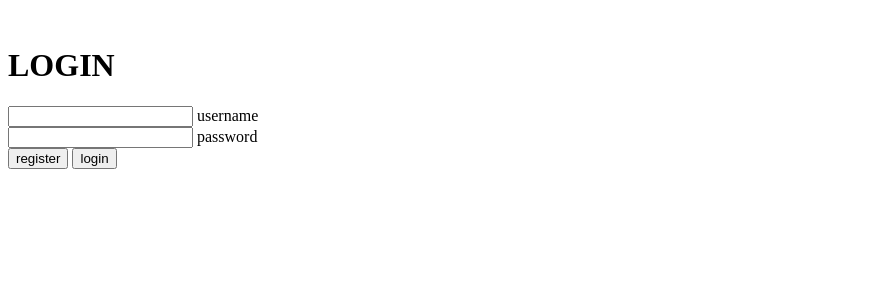
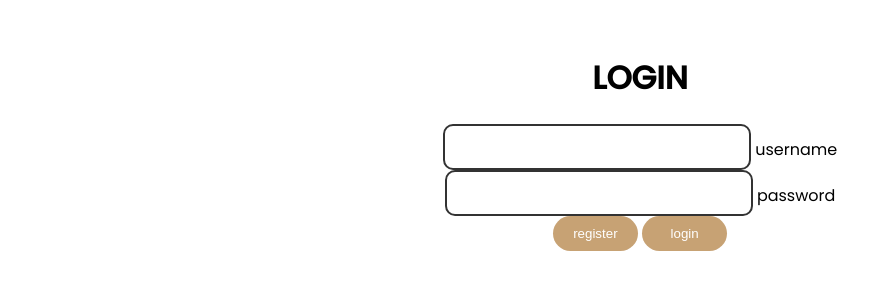
Before and after one commit to ericsolorio/CarSearchDatabase, a Flask app: page / in a window 1280 px wide. Shown: the top 300 px of the page, without its empty margins (0-892 px from the left). Run offline with Flask 2, Linux system fonts and the light colour scheme.

Commit message:
realbackup

```diff
--- a/project/server.py
+++ b/project/server.py
@@ -79,10 +79,10 @@ with app.app_context():
             with open("temp.json", "w") as json_file:
                 json.dump(fullname[0][0],json_file)
 
-            if(results[0][0] == 'student'):
-                return 'student'
-            elif(results[0][0] == 'business'):
-                return 'business'
+            if(results[0][0] == 'NORMAL'):
+                return 'NORMAL'
+            elif(results[0][0] == 'BUSINESS'):
+                return 'BUSINESS'
 
 
         else:
@@ -228,9 +228,10 @@ with app.app_context():
 
         cur.execute(f"""
         SELECT d_address
-        FROM cars, dealership, availability
-        WHERE c_carid = a_carid
-        AND d_dealerid = a_dealerid
+        FROM orders, cars, availability, dealership
+        WHERE c_carid = o_carid
+        AND d_dealerid = o_dealerid
+        AND a_orderid = o_orderid
         AND c_make LIKE ?
         AND c_model LIKE ?
         AND c_year LIKE ?
@@ -312,12 +313,12 @@ with app.app_context():
         #print(fullname)
 
         cur.execute(f"""
-        SELECT *
-        FROM availability, dealership, cars
-        WHERE a_carid = c_carid
-        AND a_dealerid = d_dealerid
-        AND a_carid = ?
-        """,(carid))
+        SELECT d_address
+        FROM availability, orders, dealership, cars
+        WHERE a_orderid = o_orderid
+        AND o_dealerid = d_dealerid
+        AND c_carid = ?
+        """,(carid,))
         results = cur.fetchall()
 
         return results
--- a/project/static/main.js
+++ b/project/static/main.js
@@ -16,10 +16,10 @@ function creds(){
         console.log("success")
         const typeUser = xhttp.responseText;
 
-        if(typeUser == 'student'){
+        if(typeUser == 'NORMAL'){
             window.location.href = "http://127.0.0.1:5000/normalaccount";
         }
-        else if(typeUser == 'business'){
+        else if(typeUser == 'BUSINESS'){
             window.location.href = "http://127.0.0.1:5000/business";
         }
         else if(typeUser == 'nah') {
--- /dev/null
+++ b/project/static/styling.css
@@ -0,0 +1,58 @@
+body{
+    text-align: center;
+    font-family: 'Poppins', sans-serif;
+}
+ul{
+    list-style-type: none;
+    margin: 0;
+    padding: 0;
+    overflow: hidden;
+    background-color: #333;
+    font-family: 'Poppins', sans-serif;
+}
+li{
+    float: left;
+}
+li a{
+    display: block;
+    color: white;
+    text-align: center;
+    padding: 14px 16px;
+    text-decoration: none;
+}
+li a:hover:not(.active){
+    background-color: #111;
+}
+.active{
+    background-color: #c7a274;
+}
+input{
+    height: 40px;
+    width: 300px;
+    border-radius: 10px;
+    border: 2px solid #333;
+    color:black;
+    font-size: 25px;
+    font-family: 'Poppins', sans-serif;
+    display: inline-block;
+}
+button{
+    background-color: #c7a274;
+    border: none;
+    color: #ffffff;
+    text-align: center;
+    text-decoration: none;
+    display: inline-block;
+    height: 35px;
+    width: 85px;
+    border-radius: 20px;
+}
+    button:hover{
+        cursor: pointer;
+        background-color:  #c7a274;
+        transition: 0.2s;
+    }
+.bigButton{
+    height: 3vw;
+    width: 20vh;
+}
--- a/project/temp.json
+++ b/project/temp.json
@@ -1 +1 @@
-"Julian Grado"
+"Jesse Luna"
--- a/project/templates/availability.html
+++ b/project/templates/availability.html
@@ -2,6 +2,10 @@
 <html>
     <head>
         <script src="static/main.js"></script>
+        <link rel="preconnect" href="https://fonts.googleapis.com">
+        <link rel="preconnect" href="https://fonts.gstatic.com" crossorigin>
+        <link href="https://fonts.googleapis.com/css2?family=Montserrat+Alternates:wght@100;200;300;400;500;600;700&family=Poppins:wght@100;200;300;400;500&display=swap" rel="stylesheet">
+        <link rel="stylesheet" href="/static/styling.css">
     </head>
 
     <nav>
--- a/project/templates/businessacct.html
+++ b/project/templates/businessacct.html
@@ -7,9 +7,7 @@
     <nav>
         <ul>
             <li><a href="http://127.0.0.1:5000/newManufacturers">Make New Manufacturers</a></li>
-            <li><a href="http://127.0.0.1:5000/availability">Check Availability</a></li>
-            <li><a href="http://127.0.0.1:5000/print">Print Database</a></li>
-            <li><a href="http://127.0.0.1:5000/acctinfo">Account Information</a></li>
+            <li><a href="http://127.0.0.1:5000/newDealerships">Make New Dealers</a></li>
         </ul>
     </nav>
 
--- a/project/templates/dealerships.html
+++ b/project/templates/dealerships.html
@@ -7,9 +7,7 @@
     <nav>
         <ul>
             <li><a href="http://127.0.0.1:5000/newManufacturers">Make New Manufacturers</a></li>
-            <li><a href="http://127.0.0.1:5000/newDealerships">Make New dealerships</a></li>
-            <li><a href="http://127.0.0.1:5000/print">Print Database</a></li>
-            <li><a href="http://127.0.0.1:5000/acctinfo">Account Information</a></li>
+            <li><a href="http://127.0.0.1:5000/newDealerships">Make New Dealerships</a></li>
         </ul>
     </nav>
 
--- a/project/templates/info.html
+++ b/project/templates/info.html
@@ -2,6 +2,10 @@
 <html>
     <head>
         <script src="static/main.js"></script>
+        <link rel="preconnect" href="https://fonts.googleapis.com">
+        <link rel="preconnect" href="https://fonts.gstatic.com" crossorigin>
+        <link href="https://fonts.googleapis.com/css2?family=Montserrat+Alternates:wght@100;200;300;400;500;600;700&family=Poppins:wght@100;200;300;400;500&display=swap" rel="stylesheet">
+        <link rel="stylesheet" href="/static/styling.css">
     </head>
 
     <nav>
--- a/project/templates/login.html
+++ b/project/templates/login.html
@@ -2,6 +2,10 @@
 <html>
     <head>
         <script src="static/main.js"></script>
+        <link rel="preconnect" href="https://fonts.googleapis.com">
+        <link rel="preconnect" href="https://fonts.gstatic.com" crossorigin>
+        <link href="https://fonts.googleapis.com/css2?family=Montserrat+Alternates:wght@100;200;300;400;500;600;700&family=Poppins:wght@100;200;300;400;500&display=swap" rel="stylesheet">
+        <link rel="stylesheet" href="/static/styling.css">
     </head>
     <br>
     <body>
--- a/project/templates/manufacturers.html
+++ b/project/templates/manufacturers.html
@@ -7,9 +7,7 @@
     <nav>
         <ul>
             <li><a href="http://127.0.0.1:5000/newManufacturers">Make New Manufacturers</a></li>
-            <li><a href="http://127.0.0.1:5000/availability">Check Availability</a></li>
-            <li><a href="http://127.0.0.1:5000/print">Print Database</a></li>
-            <li><a href="http://127.0.0.1:5000/acctinfo">Account Information</a></li>
+            <li><a href="http://127.0.0.1:5000/newDealerships">Make New Dealerships</a></li>
         </ul>
     </nav>
 
--- a/project/templates/normacct.html
+++ b/project/templates/normacct.html
@@ -2,6 +2,10 @@
 <html>
     <head>
         <script src="static/main.js"></script>
+        <link rel="preconnect" href="https://fonts.googleapis.com">
+        <link rel="preconnect" href="https://fonts.gstatic.com" crossorigin>
+        <link href="https://fonts.googleapis.com/css2?family=Montserrat+Alternates:wght@100;200;300;400;500;600;700&family=Poppins:wght@100;200;300;400;500&display=swap" rel="stylesheet">
+        <link rel="stylesheet" href="/static/styling.css">
     </head>
 
     <nav>
--- a/project/templates/print.html
+++ b/project/templates/print.html
@@ -2,6 +2,10 @@
 <html>
     <head>
         <script src="static/main.js"></script>
+        <link rel="preconnect" href="https://fonts.googleapis.com">
+        <link rel="preconnect" href="https://fonts.gstatic.com" crossorigin>
+        <link href="https://fonts.googleapis.com/css2?family=Montserrat+Alternates:wght@100;200;300;400;500;600;700&family=Poppins:wght@100;200;300;400;500&display=swap" rel="stylesheet">
+        <link rel="stylesheet" href="/static/styling.css">
     </head>
 
     <nav>
```
Also changed, not shown: project/createdb.py (+16 -14 lines), project/database.sqlite.
